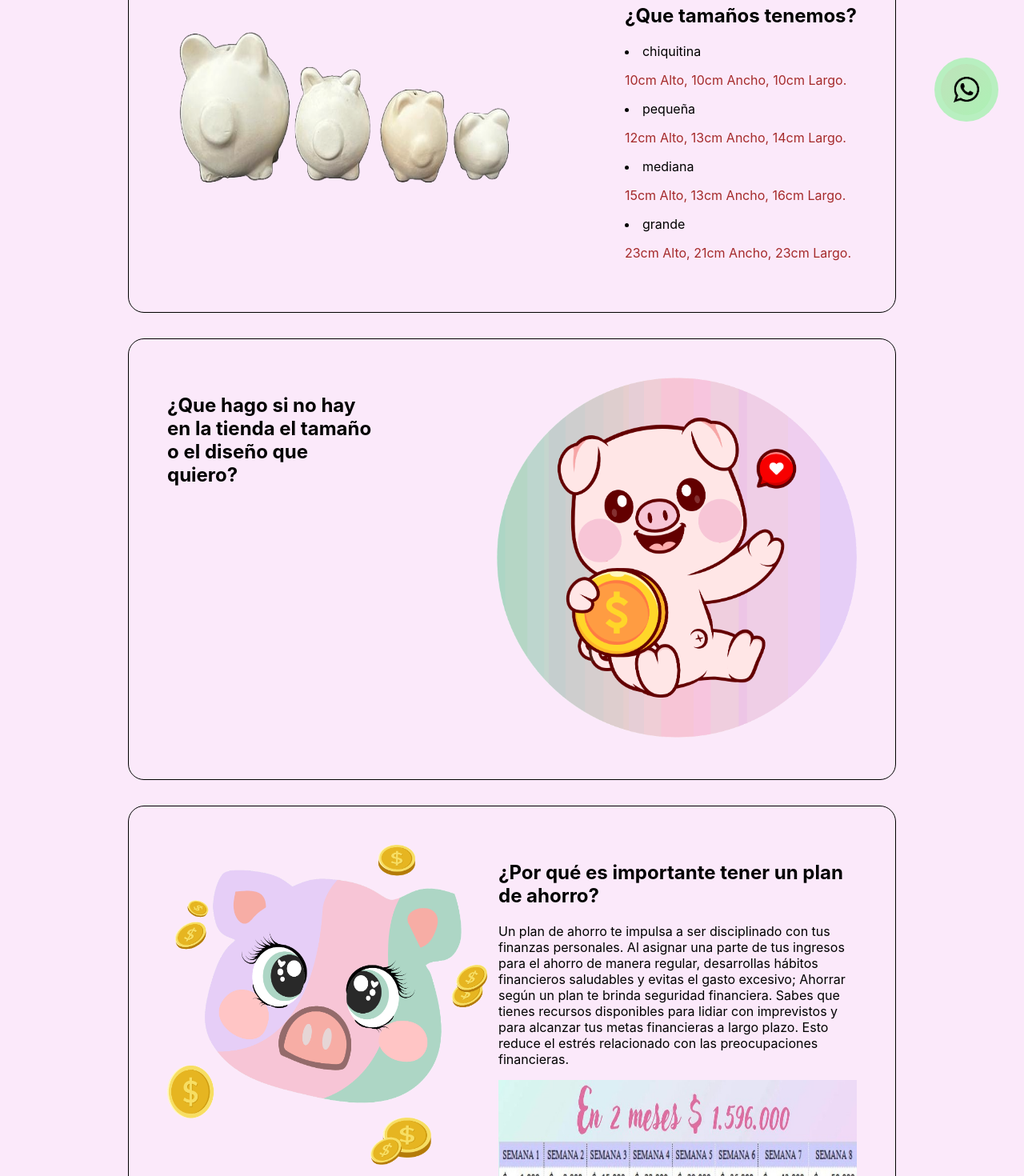
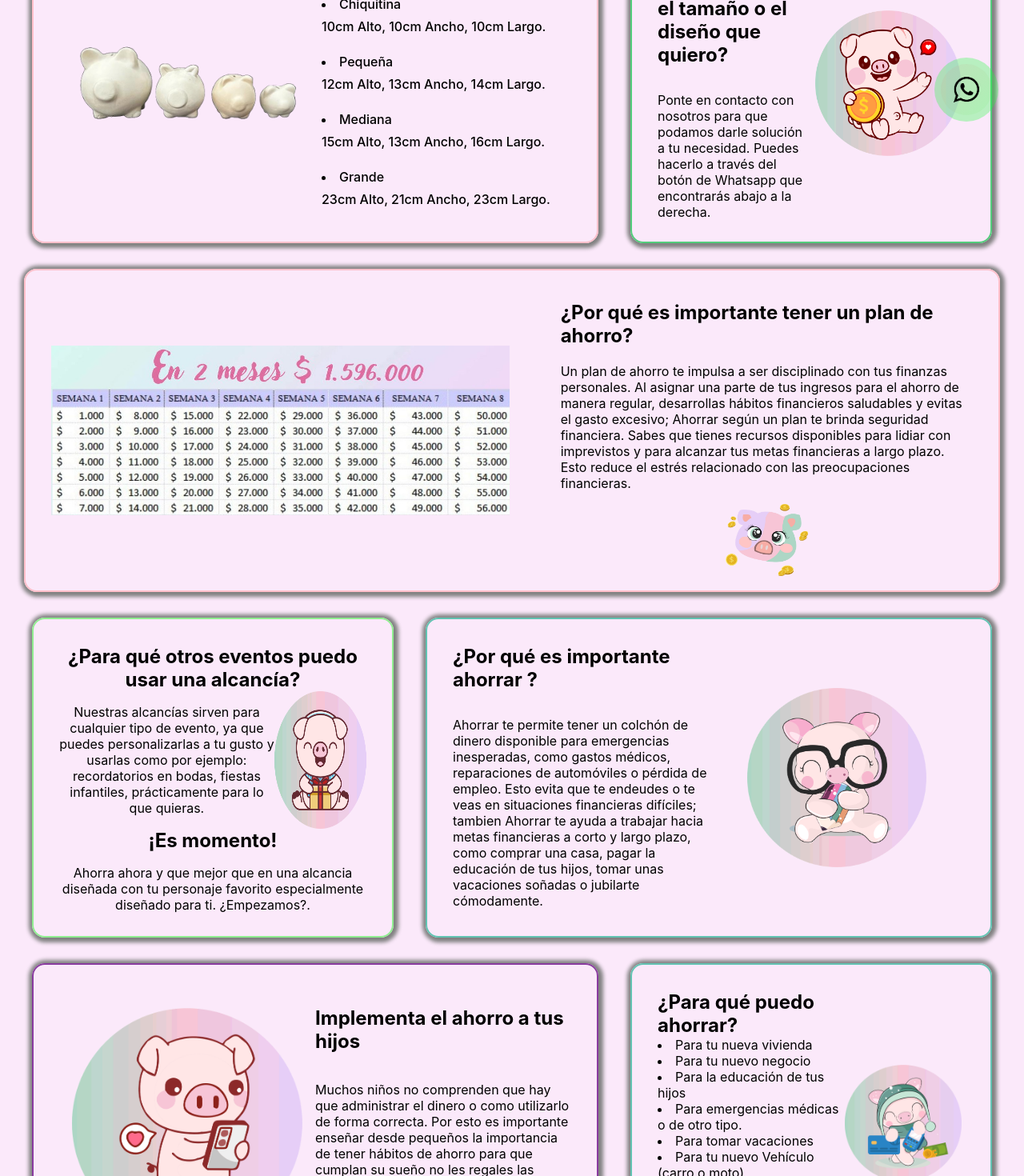
Before and after one commit to UrielGarmendia/tu-suenio-front, a React (Vite) app: page / in a window 1280 px wide. Shown: the part 600-2070 px from the top of the page at 80% size. Built offline with nearby package versions, Linux system fonts and the light colour scheme; no server answers.

Commit message:
Trabajando un poco en estilos del Home

```diff
--- a/src/Components/Home/Home.jsx
+++ b/src/Components/Home/Home.jsx
@@ -1,5 +1,4 @@
 import React, { useEffect } from "react";
-import styles from "../Home/Home.module.css"
 import fiestas from "./fiesta.png"
 import plan from "./plan.png"
 import dequesirve from "./dequesirve.png"
@@ -13,6 +12,7 @@ import cerdos from "./cerdos.png"
 import whatsapp from "../../Assents/WhatsApp.png";
 import { useDispatch } from "react-redux";
 import { categories } from "../../Redux/actions";
+import styles from "../Home/Home.module.css"
 
 const home = () => {
   const dispatch = useDispatch();
@@ -24,41 +24,45 @@ const home = () => {
   return (
     <div className={styles.principal}>
       <Slide />
-      <div className={styles.contentContainer}>
+      <div className={styles.row}>
+        <div className={styles.cont_sizes}>
           <div className={styles.imageContainer}>
             <img src={cerdos} alt="cerdos" className={styles.cerdos} />
           </div>
           <div className={styles.textcerditos}>
-          <h2>¿Que tamaños tenemos?</h2>
-          <lu>
-            <li>chiquitina</li>
-            <p className={styles.p}>10cm Alto, 10cm Ancho, 10cm Largo.</p>
-            <li>pequeña</li>
-            <p className={styles.p}>12cm Alto, 13cm Ancho, 14cm Largo.</p>
-            <li>mediana</li>
-            <p className={styles.p}>15cm Alto, 13cm Ancho, 16cm Largo.</p>
-            <li>grande</li>
-            <p className={styles.p}>23cm Alto, 21cm Ancho, 23cm Largo.</p>
+            <h2 className={styles.title_sizes}>¿Que tamaños tenemos?</h2>
+            <lu className={styles.lu}>
+              <li>Chiquitina
+              <p className={styles.p}>10cm Alto, 10cm Ancho, 10cm Largo.</p></li>
+              <li>Pequeña
+              <p className={styles.p}>12cm Alto, 13cm Ancho, 14cm Largo.</p></li>
+              <li>Mediana
+              <p className={styles.p}>15cm Alto, 13cm Ancho, 16cm Largo.</p></li>
+              <li>Grande
+              <p className={styles.p}>23cm Alto, 21cm Ancho, 23cm Largo.</p></li>
 
             </lu>
           </div>
         </div>
-      <div className={styles.contentContainer}>
+        <div className={styles.cont_question}>
           <div className={styles.textContainer}>
-          <h2>¿Que hago si no hay en la tienda el tamaño o el diseño que quiero?</h2>
-          <p>
-
+            <h2 className={styles.title}>¿Que hago si no hay en la tienda el tamaño o el diseño que quiero?</h2>
+            <p className={styles.text}>
+              Ponte en contacto con nosotros para que podamos darle solución a tu necesidad.
+              Puedes hacerlo a través del botón de Whatsapp que encontrarás abajo a la derecha.
             </p>
           </div>
           <div className={styles.imageContainer}>
-          <img src={dequesirve} alt="dequesirve" className={styles.fiestaLogo} />
+            <img src={dequesirve} alt="dequesirve" className={styles.fiestaLogo2} />
           </div>
         </div>
-      <div className={styles.contentContainer}>
-        <div className={styles.imageContainer}>
-          <img src={plan} alt=" plan" className={styles.planLogo} />
       </div>
-        <div className={styles.textContainer}>
+
+      <div className={styles.rowOnly}>
+          <div className={styles.imageContainerOnly}>
+            <img src={plandeahorro} alt="plandeahorro" className={styles.imgAhorro} />
+          </div>
+          <div className={styles.textContainerOnly}>
             <h2>¿Por qué es importante tener un plan de ahorro?</h2>
             <p>
               Un plan de ahorro te impulsa a ser disciplinado con tus finanzas personales.
@@ -68,15 +72,33 @@ const home = () => {
               con imprevistos y para alcanzar tus metas financieras a largo plazo. Esto reduce
               el estrés relacionado con las preocupaciones financieras.
             </p>
-          <div>
-            <img src={plandeahorro} alt="plandeahorro" className={styles.imgAhorro} />
+            <div className={styles.cont_planLogo}>
+              <img src={plan} alt=" plan" className={styles.planLogo} />
             </div>
           </div>
       </div>
-      <div className={styles.contentContainer}>
+
+      <div className={styles.row}>
+        <div className={styles.cont_events}>
+            <h2 className={styles.title_events}>¿Para qué otros eventos puedo usar una alcancía?</h2>
+            <div className={styles.text_image}>
+              <p>
+                Nuestras alcancías sirven para cualquier tipo de evento, ya que
+                puedes personalizarlas a tu gusto y usarlas como por ejemplo:
+                recordatorios en bodas, fiestas infantiles, prácticamente para lo
+                que quieras.
+              </p>
+              <img src={fiestas} alt="fiestas" className={styles.fiestaLogo3} />
+            </div>
+            <h2 className={styles.title_events}>¡Es momento!</h2>
+            <p className={styles.p_responsive}>Ahorra ahora y que mejor que en una
+              alcancia diseñada con tu personaje favorito
+              especialmente diseñado para ti. ¿Empezamos?.</p>
+        </div>
+        <div className={styles.cont_save_money}>
           <div className={styles.textContainer}>
-          <h2>¿Por qué es importante ahorrar ?</h2>
-          <p>
+            <h2 className={styles.title}>¿Por qué es importante ahorrar ?</h2>
+            <p className={styles.text}>
               Ahorrar te permite tener un colchón de dinero disponible
               para emergencias inesperadas, como gastos médicos, reparaciones
               de automóviles o pérdida de empleo. Esto evita que
@@ -90,9 +112,12 @@ const home = () => {
             <img src={gafas} alt="gafas" className={styles.fiestaLogo} />
           </div>
         </div>
-      <div className={styles.contentContainer}>
+      </div>
+
+      <div className={styles.row}>
+        <div className={styles.cont_save_children}>
           <div className={styles.imageContainer}>
-          <img src={telefono} alt="telefono" className={styles.planLogo} />
+            <img src={telefono} alt="telefono" className={styles.planLogo2} />
           </div>
           <div className={styles.textContainer}>
             <h2>Implementa el ahorro a tus hijos</h2>
@@ -106,10 +131,10 @@ const home = () => {
             </p>
           </div>
         </div>
-      <div className={styles.contentContainer}>
-        <div className={styles.textContainer}>
-          <h2>¿Para qué puedo ahorrar?</h2>
-          <lu>
+        <div className={styles.cont_save_for}>
+          <div className={styles.textContainerSaveFor}>
+            <h2 className={styles.title_save_for}>¿Para qué puedo ahorrar?</h2>
+            <lu className={styles.lu_save_for}>
               <li>Para tu nueva vivienda</li>
               <li>Para tu nuevo negocio</li>
               <li>Para la educación de tus hijos </li>
@@ -121,28 +146,10 @@ const home = () => {
               <li>Para invertir en ti </li>
               <li>Para tu jubilación </li>
             </lu>
-
           </div>
-        <div className={styles.imageContainer}>
-          <img src={credito} alt="credito" className={styles.fiestaLogo} />
+          <div className={styles.imageContainerSaveFor}>
+            <img src={credito} alt="credito" className={styles.fiestaLogo4} />
           </div>
-      </div>
-      <div className={styles.contentContainer}>
-        <div className={styles.textContainer}>
-          <h2>¿Para qué otros eventos puedo usar una alcancía?</h2>
-          <p>
-            Nuestras alcancías sirven para cualquier tipo de evento, ya que
-            puedes personalizarlas a tu gusto y usarlas como por ejemplo:
-            recordatorios en bodas, fiestas infantiles, prácticamente para lo
-            que quieras.
-          </p>
-          <h2>¡Es momento!</h2>
-          <p>Ahorra ahora y que mejor que en una
-            alcancia diseñada con tu personaje favorito
-            especialmente diseñado para ti. ¿Empezamos?.</p>
-        </div>
-        <div className={styles.imageContainer}>
-          <img src={fiestas} alt="fiestas" className={styles.fiestaLogo} />
         </div>
       </div>
     </div>
--- a/src/Components/Home/Home.module.css
+++ b/src/Components/Home/Home.module.css
@@ -1,91 +1,416 @@
 .principal {
     display: flex;
     flex-direction: column;
-    padding: 2rem;
-    margin-left: 8rem;
-    margin-right: 8rem;
-}
-.p{
-    color: brown;
+    width: 100%;
+    align-items: center;
 }
 
-.contentContainer {
+.row {
     display: flex;
-    flex-wrap: wrap;
-    justify-content: center;
-    border: 1px solid #ccc;
-    padding: 3rem;
-    margin-top: 2rem;
-    color: black;
-    border-radius: 20px;
-    border-color: black;
-    text-align: justify;
-
-}
-.masinfo {
-    color: black;
- margin-top:200px ;
- margin-left: 200px;
+    justify-content: space-evenly;
+    width: 100%;
+    height: 25rem;
+    margin: 1rem 0;
 }
 
-.informacion {
+.cont_save_money {
+    width: 50%;
+    display: flex;
+    border: 2px solid rgb(97, 195, 178);
+    border-radius: 1rem;
+    padding: 2rem;
+    box-shadow: 1px 1px 5px 5px grey;
+}
 
+.textContainer {
+    display: flex;
+    flex-direction: column;
+    text-align: left;
+    width: 50%;
+}
 
+.title {
+    margin: 0;
+    margin-bottom: 2rem;
+}
 
-    margin-left:600px;
-    border-color: black;
+.text {
+    margin: 0;
+}
+
+.imageContainer {
+    width: 50%;
+    display: flex;
+    justify-content: center;
+    align-items: center;
+}
+
+.fiestaLogo {
+    width: 70%;
+}
+
+.fiestaLogo2 {
+    width: 95%;
+}
+
+.cont_question {
+    width: 30%;
+    display: flex;
+    border: 2px solid rgb(82, 205, 123);
+    border-radius: 1rem;
+    padding: 2rem;
+    box-shadow: 1px 1px 5px 5px grey;
+}
+
+.rowOnly {
+    display: flex;
+    align-items: center;
+    width: 95%;
+    height: 25rem;
+    border: 2px solid pink;
+    border-radius: 1rem;
+    margin: 1rem auto;
+    box-shadow: 1px 1px 5px 5px grey;
+}
+
+.imageContainerOnly {
+    width: 50%;
+    display: flex;
+    justify-content: center;
+    align-items: center;
+    padding: 2rem;
+}
+
+.imgAhorro {
+    width: 100%;
+    height: 80%;
+}
+
+.textContainerOnly {
+    width: 45%;
+    text-align: left;
+    padding: 0 2rem;
 
 }
 
-.informacion1{
-
-
-    margin-top: 100px;
-
-
-
-}
-.informacion2{
-
-    margin-left: 400px;
-    margin-top: 30px;
-
-
-}
-.whatsapp{
-    width:80px ;
-    height:80px ;
-}
-
-
-
-.textContainer {
-    flex: 1;
-    max-width: 40vw;
-    text-align:left;
-}
-.textContainer img{
-    max-width: 35vw;
-}
-.imageContainer {
-    flex: 1;
+.cont_planLogo {
+    display: flex;
+    justify-content: center;
+    align-items: center;
+    width: 100%;
 }
 
 .planLogo {
-    height: 400px;
-    width: 400px;
-}
-.cerdos{
-    width: 440px;
-    height: 300px;
+    width: 20%;
 }
 
-.fiestaLogo {
-    height: 450px;
-    width: 450px;
-    margin-left: 150px;
+.cont_events {
+    width: 30%;
+    display: flex;
+    flex-direction: column;
+    border: 2px solid lightgreen;
+    border-radius: 1rem;
+    padding: 2rem;
+    box-shadow: 1px 1px 5px 5px grey;
 }
-.imgAhorro{
-    width: 800px;
-    height: 300px;
+
+.title_events {
+    margin: 0;
 }
+
+.text_image {
+    display: flex;
+}
+
+.fiestaLogo3 {
+    width: 30%;
+}
+
+.cont_sizes {
+    width: 50%;
+    display: flex;
+    border: 2px solid pink;
+    border-radius: 1rem;
+    padding: 2rem;
+    box-shadow: 1px 1px 5px 5px grey;
+}
+
+.cerdos {
+    width: 90%;
+}
+
+.textcerditos {
+    width: 50%;
+}
+
+.title_sizes {
+    margin-top: 0;
+}
+
+.lu li {
+
+    padding: 0.5rem;
+    text-align: left;
+    font-weight: 500;
+}
+
+.p {
+    margin: 0.5rem 0;
+}
+
+.cont_save_children {
+    width: 50%;
+    display: flex;
+    border: 2px solid rgb(137, 59, 159);
+    border-radius: 1rem;
+    padding: 2rem;
+    box-shadow: 1px 1px 5px 5px grey;
+}
+
+.planLogo2 {
+    width: 90%;
+}
+
+.cont_save_for {
+    width: 30%;
+    display: flex;
+    border-radius: 1rem;
+    padding: 2rem;
+    border: 2px solid rgb(97, 195, 178);
+    box-shadow: 1px 1px 5px 5px grey;
+}
+
+.title_save_for {
+    margin: 0;
+}
+
+.textContainerSaveFor {
+    width: 60%;
+    text-align: left;
+}
+
+.imageContainerSaveFor {
+    width: 40%;
+    display: flex;
+    justify-content: center;
+    align-items: center;
+}
+
+.fiestaLogo4 {
+    width: 95%;
+}
+
+@media all and (max-width: 599px) {
+
+    .principal {
+        display: flex;
+        flex-direction: column;
+        width: 95%;
+    }
+
+    .row {
+        display: flex;
+        flex-direction: column;
+        justify-content: center;
+        width: 100%;
+        height: auto;
+        margin: 0;
+    }
+
+    .cont_save_money {
+        width: 100%;
+        display: flex;
+        border: 2px solid rgb(97, 195, 178);
+        border-radius: 0;
+        padding: 0.5rem;
+        box-shadow: none;
+    }
+
+    .textContainer {
+        display: flex;
+        flex-direction: column;
+        text-align: left;
+        width: 100%;
+    }
+
+    .title {
+        margin: 0;
+        margin-bottom: 2rem;
+        width: 100%;
+    }
+
+    .text {
+        margin: 0;
+        width: 100%;
+    }
+
+    .imageContainer {
+        width: 50%;
+        display: flex;
+        justify-content: center;
+        align-items: center;
+    }
+
+    .fiestaLogo {
+        width: 70%;
+    }
+
+    .fiestaLogo2 {
+        width: 95%;
+    }
+
+    .cont_question {
+        width: 100%;
+        display: flex;
+        border: 2px solid rgb(82, 205, 123);
+        border-radius: 0;
+        padding: 0.5rem;
+        box-shadow: none;
+    }
+
+    .rowOnly {
+        display: flex;
+        flex-direction: column;
+        align-items: center;
+        width: 100%;
+        height: auto;
+        border: 2px solid pink;
+        border-radius: 0;
+        margin: 0 auto;
+        box-shadow: none;
+        padding: 0.5rem;
+    }
+
+    .imageContainerOnly {
+        width: 100%;
+        display: flex;
+        justify-content: center;
+        align-items: center;
+        padding: 0;
+    }
+
+    .imgAhorro {
+        width: 90%;
+        height: auto;
+    }
+
+    .textContainerOnly {
+        width: 95%;
+        text-align: left;
+        padding: 0;
+    }
+
+    .cont_planLogo {
+        display: flex;
+        justify-content: center;
+        align-items: center;
+        width: 100%;
+    }
+
+    .planLogo {
+        width: 20%;
+    }
+
+    .cont_events {
+        width: 100%;
+        display: flex;
+        flex-direction: column;
+        border: 2px solid lightgreen;
+        border-radius: 0;
+        padding: 0.5rem;
+        box-shadow: none;
+    }
+
+    .title_events {
+        margin: 0;
+    }
+
+    .text_image {
+        display: flex;
+        width: 98%;
+    }
+
+    .p_responsive {
+        width: 98%;
+    }
+
+    .fiestaLogo3 {
+        width: 40%;
+    }
+
+    .cont_sizes {
+        width: 100%;
+        display: flex;
+        flex-direction: column;
+        border: 2px solid pink;
+        border-radius: 0;
+        padding: 0.5rem;
+        box-shadow: none;
+    }
+
+    .cerdos {
+        width: 90%;
+    }
+
+    .textcerditos {
+        width: 100%;
+    }
+
+    .title_sizes {
+        margin-top: 0;
+    }
+
+    .lu li {
+
+        padding: 0.5rem;
+        text-align: left;
+        font-weight: 500;
+    }
+
+    .p {
+        margin: 0.5rem 0;
+    }
+
+    .cont_save_children {
+        width: 100%;
+        display: flex;
+        border: 2px solid rgb(137, 59, 159);
+        border-radius: 0;
+        padding: 0.5rem;
+        box-shadow: none;
+    }
+
+    .planLogo2 {
+        width: 90%;
+    }
+
+    .cont_save_for {
+        width: 100%;
+        display: flex;
+        border-radius: 0;
+        padding: 0.5rem;
+        border: 2px solid rgb(97, 195, 178);
+        box-shadow: none;
+    }
+
+    .title_save_for {
+        margin: 0;
+    }
+
+    .textContainerSaveFor {
+        width: 60%;
+        text-align: left;
+        margin-left: 0.5rem;
+    }
+
+    .imageContainerSaveFor {
+        width: 40%;
+        display: flex;
+        justify-content: center;
+        align-items: center;
+    }
+
+    .fiestaLogo4 {
+        width: 95%;
+    }
+}
--- a/src/Components/Slide/Slide.jsx
+++ b/src/Components/Slide/Slide.jsx
@@ -12,11 +12,10 @@ const Slide = () => {
     const settings = {
       dots: true,
       infinite: true,
-      speed: 500,
+      speed: 2000,
       slidesToShow: 3,
       slidesToScroll: 1,
       autoplay: true,
-      speed: 2000,
       autoplaySpeed: 3000,
       };
     return(
@@ -42,7 +41,6 @@ const Slide = () => {
           <div className={style.card}>
             <img src={homefiesta3} alt=""/>
           </div>
-
         </div>
 
         </Slider>
```
Also changed, not shown: src/Components/Slide/Slide.module.css (+21 -1 lines). Lines whose indentation alone changed are shown as unchanged.
